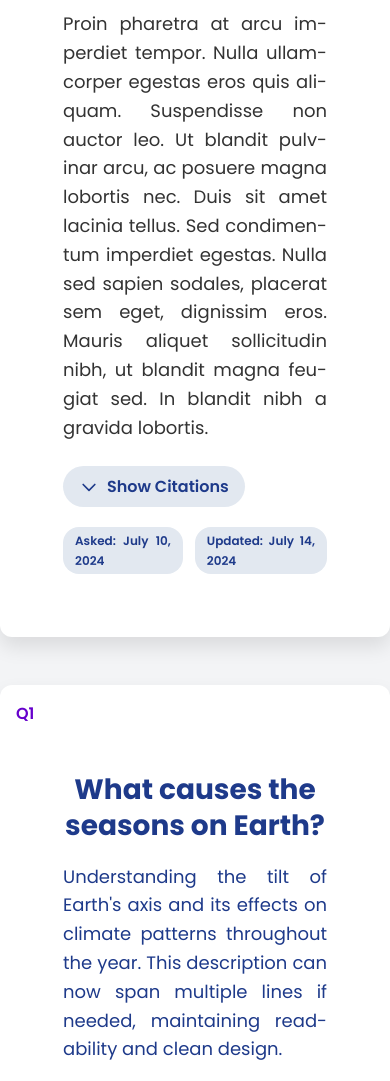
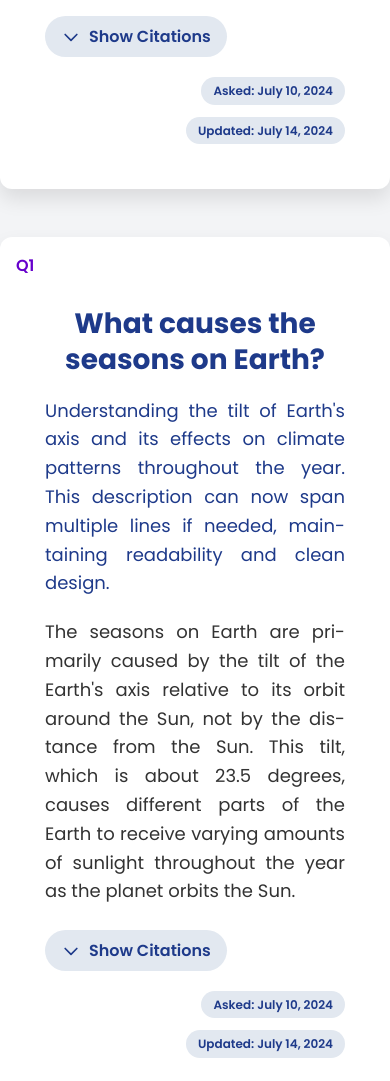
Before and after one commit to jain-arham-hsr/curiosity-three, a plain HTML site: page index.html in a window 390 px wide. Shown: the part 4264-5345 px from the top of the page. Drawn offline with Linux system fonts and the light colour scheme; no server answers; files whose address does not match are found by name.

Commit message:
Initial commit

```diff
--- a/frontend/styles/cards.css
+++ b/frontend/styles/cards.css
@@ -38,6 +38,13 @@
 	hyphens: auto;
 	word-wrap: break-word;
 }
+
+@media (max-width: 480px) {
+	.card-content {
+		padding: 2.5em;
+	}
+}
+
 .question-number {
 	position: absolute;
 	top: 16px;
@@ -95,6 +102,7 @@
 	margin-top: 16px;
 	padding: 20px;
 	display: none;
+	text-align: left;
 }
 .citations-content h4 {
 	font-size: 18px;
@@ -116,6 +124,7 @@
 	justify-content: flex-end;
 	gap: 12px;
 	margin-top: 20px;
+	flex-wrap: wrap;
 }
 .badge {
 	background-color: #e2e8f0;
@@ -124,4 +133,13 @@
 	font-weight: 600;
 	padding: 4px 12px;
 	border-radius: 16px;
+	text-align: center;
+	display: flex;
+	flex-wrap: wrap;
+	gap: 0.25em;
 }
+
+.badge-label,
+.badge-value {
+	white-space: nowrap;
+}
--- a/index.html
+++ b/index.html
@@ -128,8 +128,14 @@
 						</ul>
 					</div>
 					<div class="badges">
-						<span class="badge">Asked: July 10, 2024</span>
-						<span class="badge">Updated: July 14, 2024</span>
+						<span class="badge"
+							><span class="badge-label">Asked: </span
+							><span class="badge-value">July 10, 2024</span></span
+						>
+						<span class="badge"
+							><span class="badge-label">Updated: </span
+							><span class="badge-value">July 14, 2024</span></span
+						>
 					</div>
 				</div>
 			</div>
@@ -177,8 +183,14 @@
 						</ul>
 					</div>
 					<div class="badges">
-						<span class="badge">Asked: July 10, 2024</span>
-						<span class="badge">Updated: July 14, 2024</span>
+						<span class="badge"
+							><span class="badge-label">Asked: </span
+							><span class="badge-value">July 10, 2024</span></span
+						>
+						<span class="badge"
+							><span class="badge-label">Updated: </span
+							><span class="badge-value">July 14, 2024</span></span
+						>
 					</div>
 				</div>
 			</div>
```
